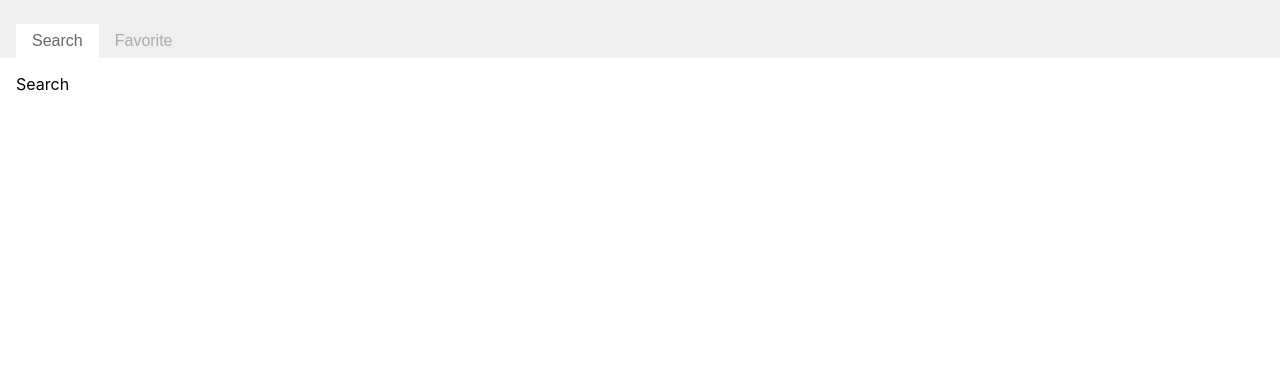
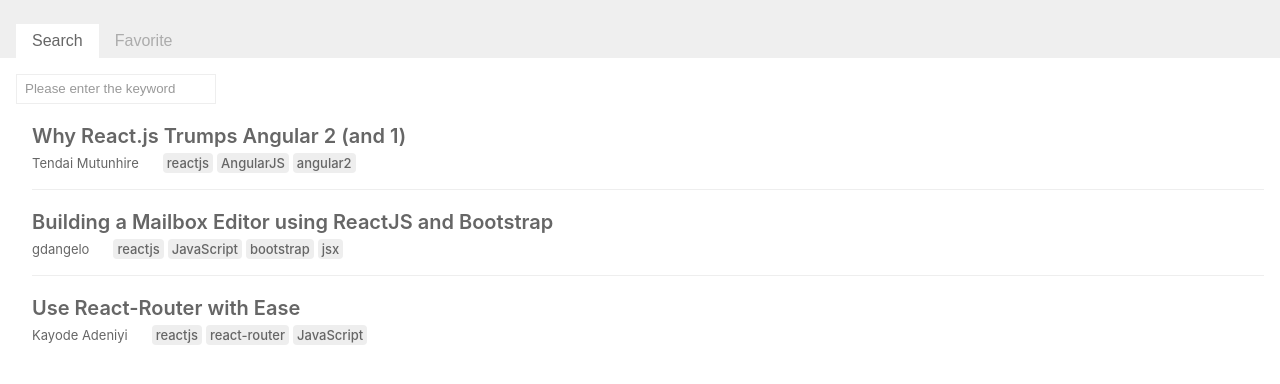
Before and after one commit to dreamstyle/codementor-task, a React (Create React App) app: page / in a window 1280 px wide. Shown: the top 384 px of the page. Built offline with nearby package versions, Linux system fonts and the light colour scheme.

Commit message:
Implement list item ui

```diff
--- /dev/null
+++ b/src/components/ListItem.js
@@ -0,0 +1,20 @@
+import React from 'react'
+import Item from './styles/ListItemStyle'
+
+const ListItem = ({ item }) => {
+  return (
+    <Item>
+      <h1 className="title">{item.title}</h1>
+      <span className="author">{item.author_name}</span>
+      {item.categories.map((category) => {
+        return (
+          <span className="category" key={category}>
+            {category}
+          </span>
+        )
+      })}
+    </Item>
+  )
+}
+
+export default ListItem
--- /dev/null
+++ b/src/components/styles/ListItemStyle.js
@@ -0,0 +1,35 @@
+import styled from 'styled-components'
+
+const Item = styled.li`
+  margin: 0;
+  padding: 16px 0;
+  border-bottom: 1px solid #eee;
+  color: #666;
+
+  &:last-of-type {
+    border-bottom: none;
+  }
+
+  .title {
+    margin: 4px 0;
+    font-size: 20px;
+    font-weight: 600;
+  }
+
+  .author {
+    margin-right: 24px;
+    font-size: 13px;
+  }
+
+  .category {
+    display: inline-block;
+    margin-right: 4px;
+    padding: 2px 4px;
+    border-radius: 4px;
+    background-color: #eee;
+    font-size: 13px;
+    font-weight: 500;
+  }
+`
+
+export default Item
--- a/src/containers/favorite/index.js
+++ b/src/containers/favorite/index.js
@@ -1,7 +1,24 @@
 import React from 'react'
+import ListItem from '../../components/ListItem'
 
 const Favorite = () => {
-  return <main>Favorite</main>
+  const list = [
+    {
+      id: 1753,
+      title: 'Why React.js Trumps Angular 2 (and 1)',
+      author_name: 'Tendai Mutunhire',
+      categories: ['reactjs', 'AngularJS', 'angular2'],
+    },
+  ]
+  return (
+    <main>
+      <ul>
+        {list.map((item) => (
+          <ListItem item={item} key={item.id} />
+        ))}
+      </ul>
+    </main>
+  )
 }
 
 export default Favorite
--- a/src/containers/search/index.js
+++ b/src/containers/search/index.js
@@ -1,7 +1,45 @@
 import React from 'react'
+import ListItem from '../../components/ListItem'
+import Root from './style'
 
 const Search = () => {
-  return <main>Search</main>
+  const list = [
+    {
+      id: 1753,
+      title: 'Why React.js Trumps Angular 2 (and 1)',
+      author_name: 'Tendai Mutunhire',
+      categories: ['reactjs', 'AngularJS', 'angular2'],
+    },
+    {
+      id: 794,
+      title: 'Building a Mailbox Editor using ReactJS and Bootstrap',
+      author_name: 'gdangelo',
+      categories: ['reactjs', 'JavaScript', 'bootstrap', 'jsx'],
+    },
+    {
+      id: 1712,
+      title: 'Use React-Router with Ease',
+      author_name: 'Kayode Adeniyi',
+      categories: ['reactjs', 'react-router', 'JavaScript'],
+    },
+  ]
+
+  return (
+    <Root>
+      <input
+        className="input-search"
+        type="text"
+        placeholder="Please enter the keyword"
+      />
+      <ul>
+        {list.length > 0 ? (
+          list.map((item) => <ListItem item={item} key={item.id} />)
+        ) : (
+          <p>No result</p>
+        )}
+      </ul>
+    </Root>
+  )
 }
 
 export default Search
--- /dev/null
+++ b/src/containers/search/style.js
@@ -0,0 +1,16 @@
+import styled from 'styled-components'
+
+const Root = styled.main`
+  .input-search {
+    width: 200px;
+    padding: 4px 8px;
+    border: 1px solid #eee;
+    line-height: 1.5;
+
+    &::placeholder {
+      color: #999;
+    }
+  }
+`
+
+export default Root
```
